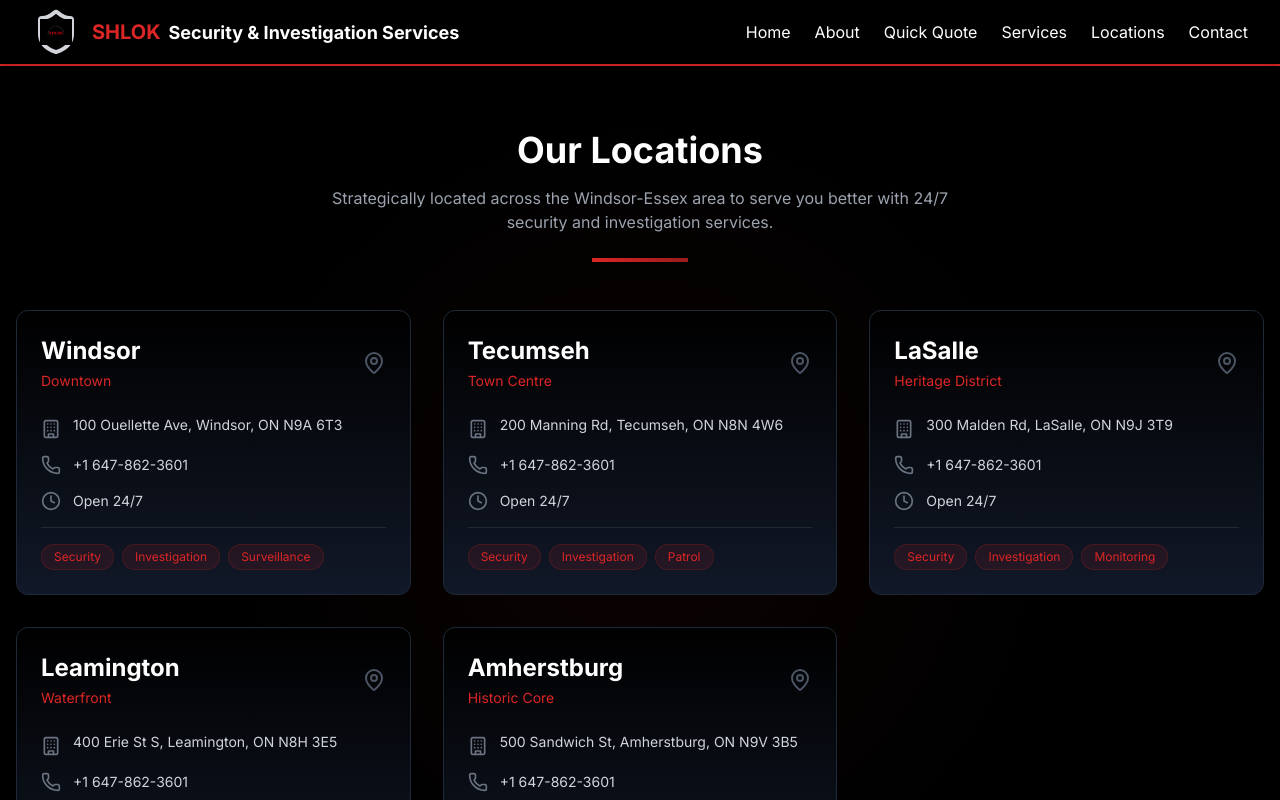
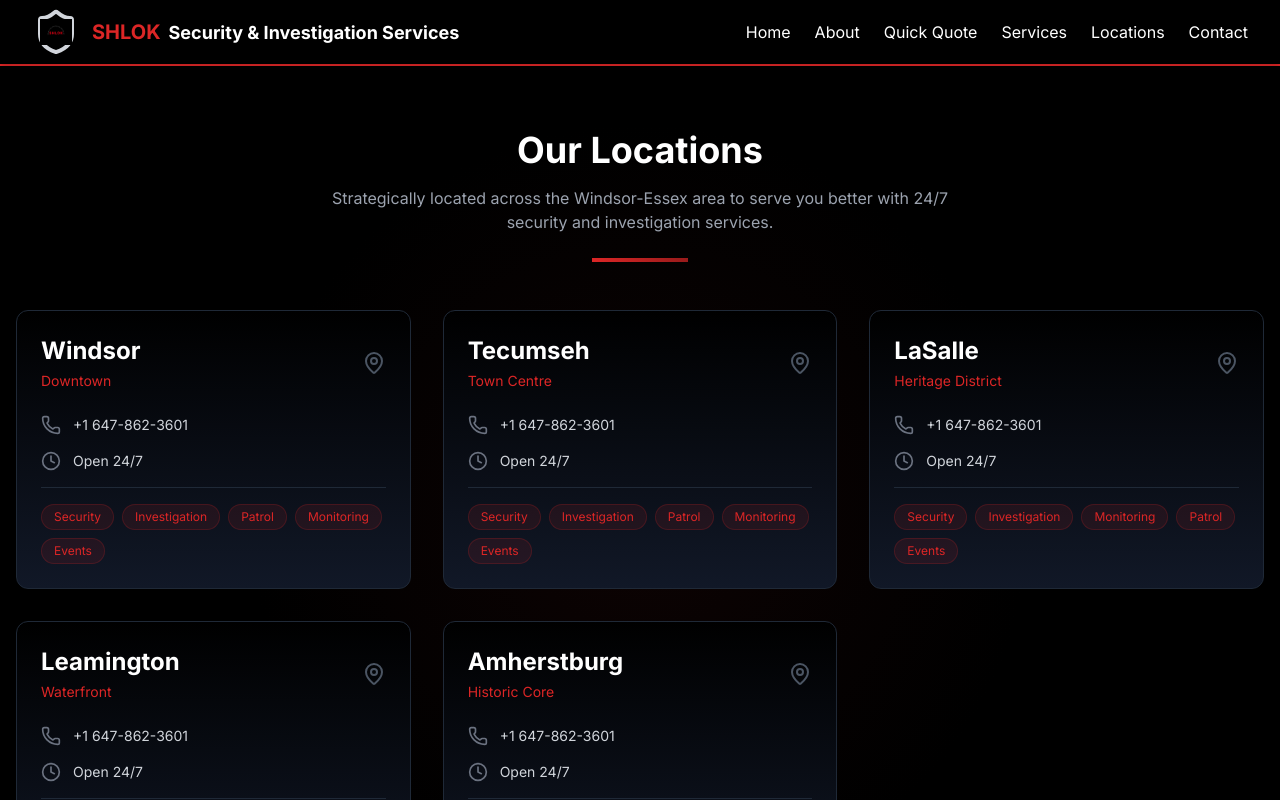
Before and after one commit to AbhishekPanta8/ShlokSecurities, a React (Vite) app: page /locations in a window 1280 px wide. Shown: the top 800 px of the page. Built offline with nearby package versions, Linux system fonts and the light colour scheme.

Commit message:
Fixed user suggestions from shlok

```diff
--- a/src/pages/Locations.jsx
+++ b/src/pages/Locations.jsx
@@ -9,46 +9,41 @@ const Locations = () => {
       id: 1,
       city: 'Windsor',
       region: 'Downtown',
-      address: '100 Ouellette Ave, Windsor, ON N9A 6T3',
       phone: '+1 647-862-3601',
       hours: 'Open 24/7',
-      services: ['Security', 'Investigation', 'Surveillance']
+      services: ['Security', 'Investigation', 'Patrol','Monitoring', 'Events']
     },
     {
       id: 2,
       city: 'Tecumseh',
       region: 'Town Centre',
-      address: '200 Manning Rd, Tecumseh, ON N8N 4W6',
       phone: '+1 647-862-3601',
       hours: 'Open 24/7',
-      services: ['Security', 'Investigation', 'Patrol']
+      services: ['Security', 'Investigation', 'Patrol','Monitoring', 'Events']
     },
     {
       id: 3,
       city: 'LaSalle',
       region: 'Heritage District',
-      address: '300 Malden Rd, LaSalle, ON N9J 3T9',
       phone: '+1 647-862-3601',
       hours: 'Open 24/7',
-      services: ['Security', 'Investigation', 'Monitoring']
+      services: ['Security', 'Investigation', 'Monitoring','Patrol', 'Events']
     },
     {
       id: 4,
       city: 'Leamington',
       region: 'Waterfront',
-      address: '400 Erie St S, Leamington, ON N8H 3E5',
       phone: '+1 647-862-3601',
       hours: 'Open 24/7',
-      services: ['Security', 'Investigation', 'Events']
+      services: ['Security', 'Investigation','Monitoring', 'Patrol', 'Events']
     },
     {
       id: 5,
       city: 'Amherstburg',
       region: 'Historic Core',
-      address: '500 Sandwich St, Amherstburg, ON N9V 3B5',
       phone: '+1 647-862-3601',
       hours: 'Open 24/7',
-      services: ['Security', 'Investigation', 'Consultation']
+      services: ['Security', 'Investigation', 'Monitoring','Patrol', 'Events']
     }
   ];
 
@@ -93,10 +88,10 @@ const Locations = () => {
 
                 {/* Details */}
                 <div className="space-y-4">
-                  <div className="flex items-start space-x-3">
+                  {/* <div className="flex items-start space-x-3">
                     <Building className="w-5 h-5 text-gray-500 mt-1" />
                     <p className="text-gray-300 text-sm">{location.address}</p>
-                  </div>
+                  </div> */}
 
                   <div className="flex items-center space-x-3">
                     <Phone className="w-5 h-5 text-gray-500" />
```
